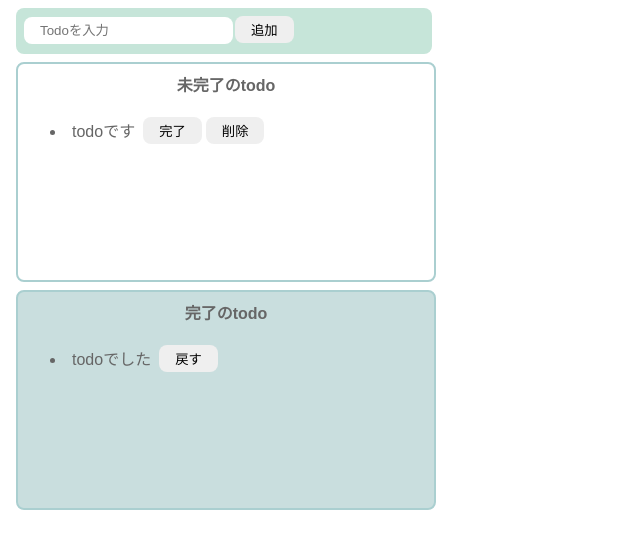
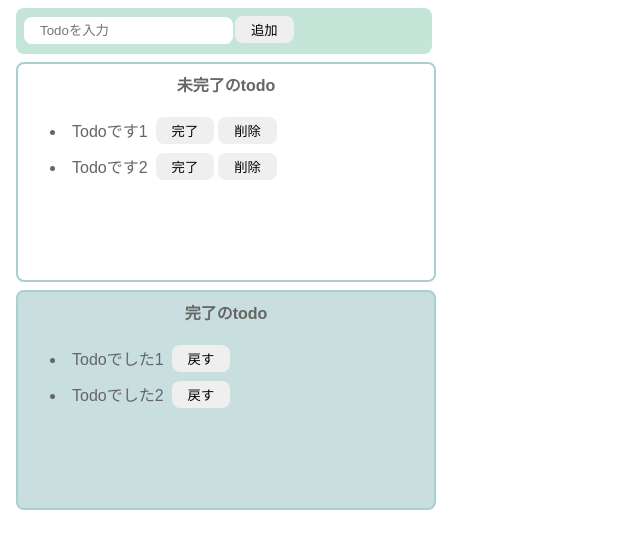
Before and after one commit to Hikarinrin7/todo-react, a React (Vite) app: page / in a window 1280 px wide. Shown: the top 548 px of the page, without its empty margins (0-640 px from the left). Built offline with nearby package versions, Linux system fonts and the light colour scheme.

Commit message:
reactを意識したマークアップ完了

```diff
--- a/src/Todo.jsx
+++ b/src/Todo.jsx
@@ -3,6 +3,10 @@ import { useState } from 'react';
 import './style.css'
 
 export const Todo = ()=> {
+  // stateの定義（todoの内容）
+  const [incompleteTodos, setIncompleteTodos] = useState(["Todoです1", "Todoです2"])
+  const [completeTodos, setcompleteTodos] = useState(["Todoでした1", "Todoでした2"])
+
   return (
     <>
       {/* Reactのjsx上でclassとしてしまうと別の意味合いになってしまう。classNameで */}
@@ -13,24 +17,39 @@ export const Todo = ()=> {
       <div className='incomplete-area'>
         <p className='title'>未完了のtodo</p>
         <ul>
-          <li>
+        {/* 初期値に入れたstateの配列の要素をもとに、li要素をループしながら一覧表示（レンダリング）する */}
+        {/* 配列の要素を使った繰り返しなのでmap使う */}
+        {/* return忘れない/変数使うときは、jsですの{}忘れない */}
+          {incompleteTodos.map((todo)=>{
+            return(
+            // 注意点：returnの一番頭の要素にkeyを設定する
+            // 仮想DOMが差分を判断するときに、ループの何個目の要素なのかの判断が必要
+            // よって、「一意になる項目」をkeyに設定することが大事
+            // mapの第２引数indexでいいじゃん？→並べ替えで変わっちゃったりするのでよくない
+            // 今回も、同じtodoを入力しちゃうとエラーなので厳密にはよくないがとりまkeyはtodoにしておく
+            <li key={todo}>
               <div className='list-row'>
-              <p className='todo-item'>todoです</p>
+                <p className='todo-item'>{todo}</p>
                 <button>完了</button>
                 <button>削除</button>
               </div>
             </li>
+            );
+          })}
         </ul>
       </div>
       <div className='complete-area'>
       <p className='title'>完了のtodo</p>
         <ul>
-          <li>
+          {/* returnは省略 */}
+          {completeTodos.map((todo)=>(
+            <li key={todo}>
               <div className='list-row'>
-              <p className='todo-item'>todoでした</p>
+                <p className='todo-item'>{todo}</p>
                 <button>戻す</button>
               </div>
             </li>
+          ))}
         </ul>
       </div>
     </>
```
Lines whose indentation alone changed are shown as unchanged.
